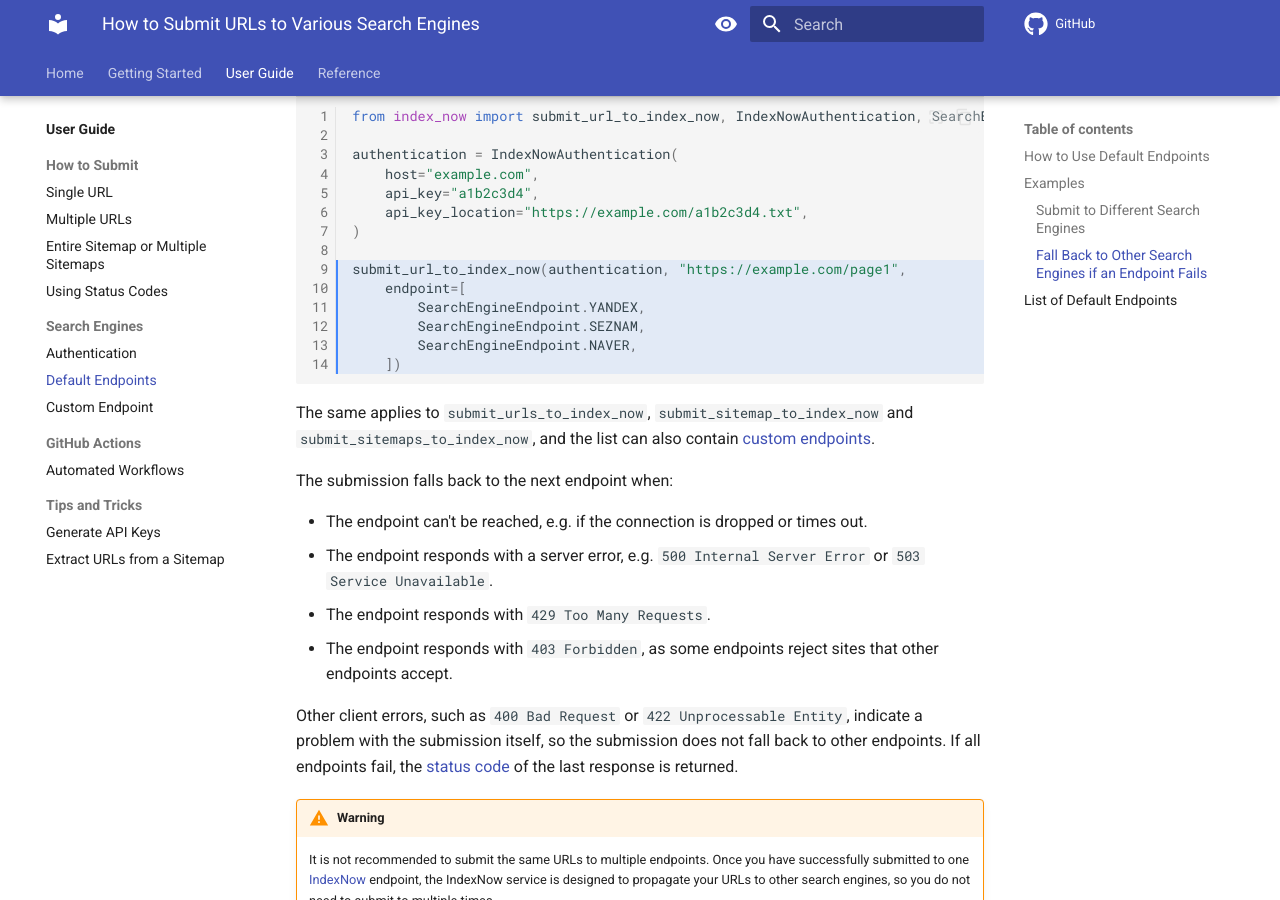
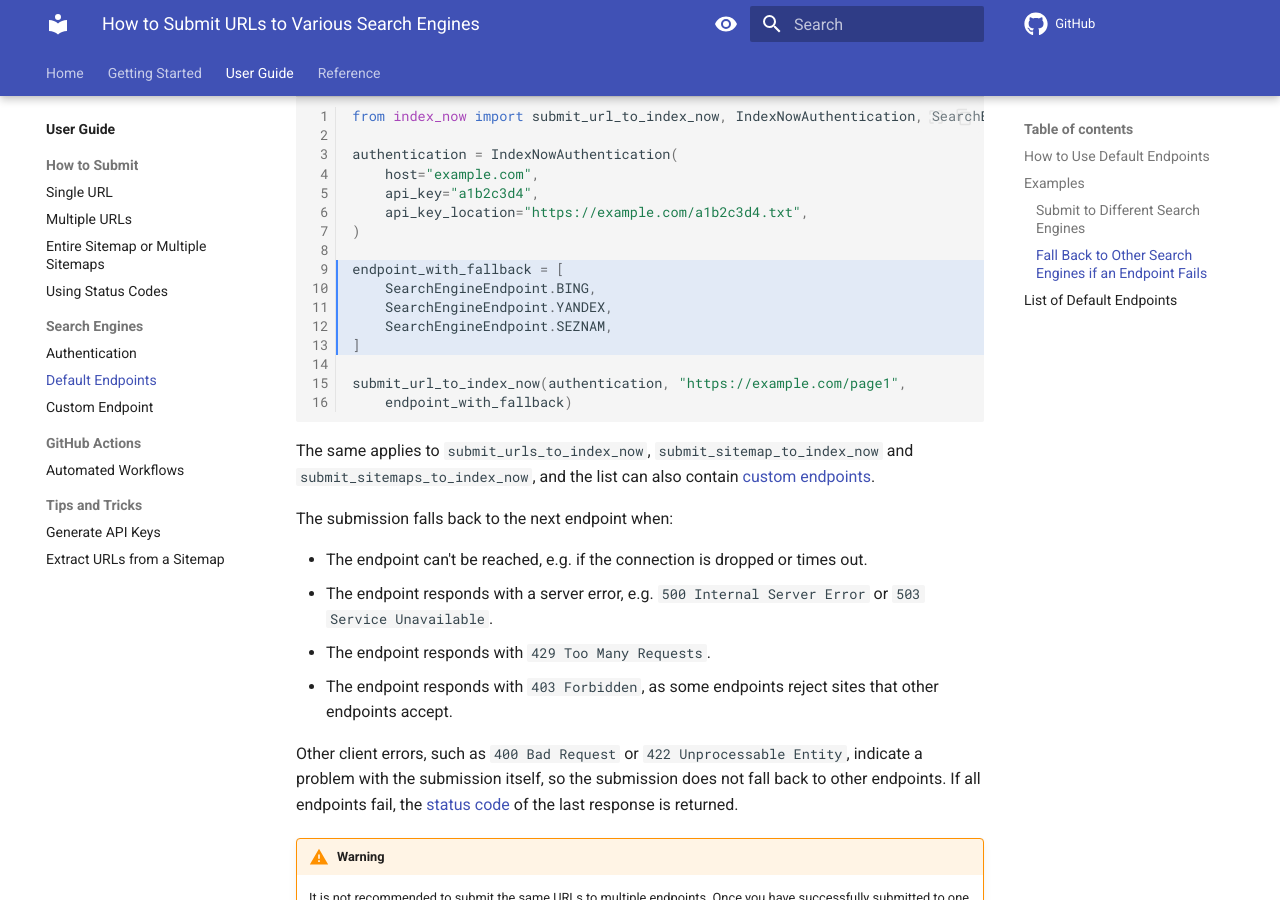
Before and after one commit to jakob-bagterp/index-now-for-python, an MkDocs documentation site: the page built from docs/user-guide/search-engines/default-endpoints.md, in a window 1280 px wide and 900 px high, scrolled down 1131 px. Built offline with MkDocs 1.6.1 and Material for MkDocs 9.7.7, drawn with Linux system fonts in a browser that asks for light colours; comment, search, counter and statistics services are not loaded.

Commit message:
Updated examples in documentation that are more readable.

````diff
--- a/docs/user-guide/search-engines/default-endpoints.md
+++ b/docs/user-guide/search-engines/default-endpoints.md
@@ -42,7 +42,7 @@ submit_url_to_index_now(authentication, "https://example.com/page2",
 ### Fall Back to Other Search Engines if an Endpoint Fails
 Sometimes a search engine endpoint is temporarily unavailable or rejects submissions for a specific site. Instead of a single endpoint, provide a list of endpoints as failover strategy. The endpoints are tried in order, and the submission stops at the first endpoint that accepts it:
 
-```python linenums="1" hl_lines="9-14"
+```python linenums="1" hl_lines="9-13"
 from index_now import submit_url_to_index_now, IndexNowAuthentication, SearchEngineEndpoint
 
 authentication = IndexNowAuthentication(
@@ -51,12 +51,14 @@ authentication = IndexNowAuthentication(
     api_key_location="https://example.com/a1b2c3d4.txt",
 )
 
+endpoint_with_fallback = [
+    SearchEngineEndpoint.BING,
+    SearchEngineEndpoint.YANDEX,
+    SearchEngineEndpoint.SEZNAM,
+]
+
 submit_url_to_index_now(authentication, "https://example.com/page1",
-    endpoint=[
-        SearchEngineEndpoint.YANDEX,
-        SearchEngineEndpoint.SEZNAM,
-        SearchEngineEndpoint.NAVER,
-    ])
+    endpoint_with_fallback)
 ```
 
 The same applies to `submit_urls_to_index_now`, `submit_sitemap_to_index_now` and `submit_sitemaps_to_index_now`, and the list can also contain [custom endpoints](custom-endpoint.md).
````
